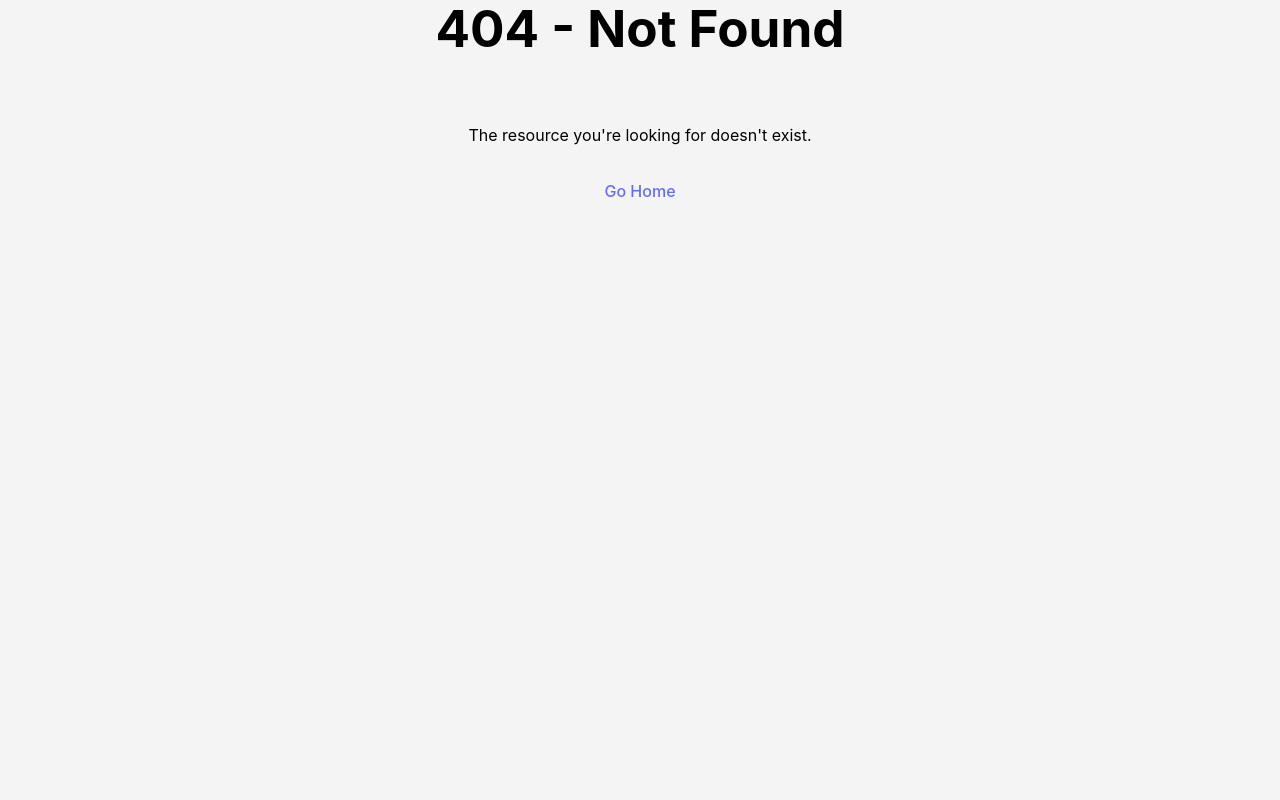
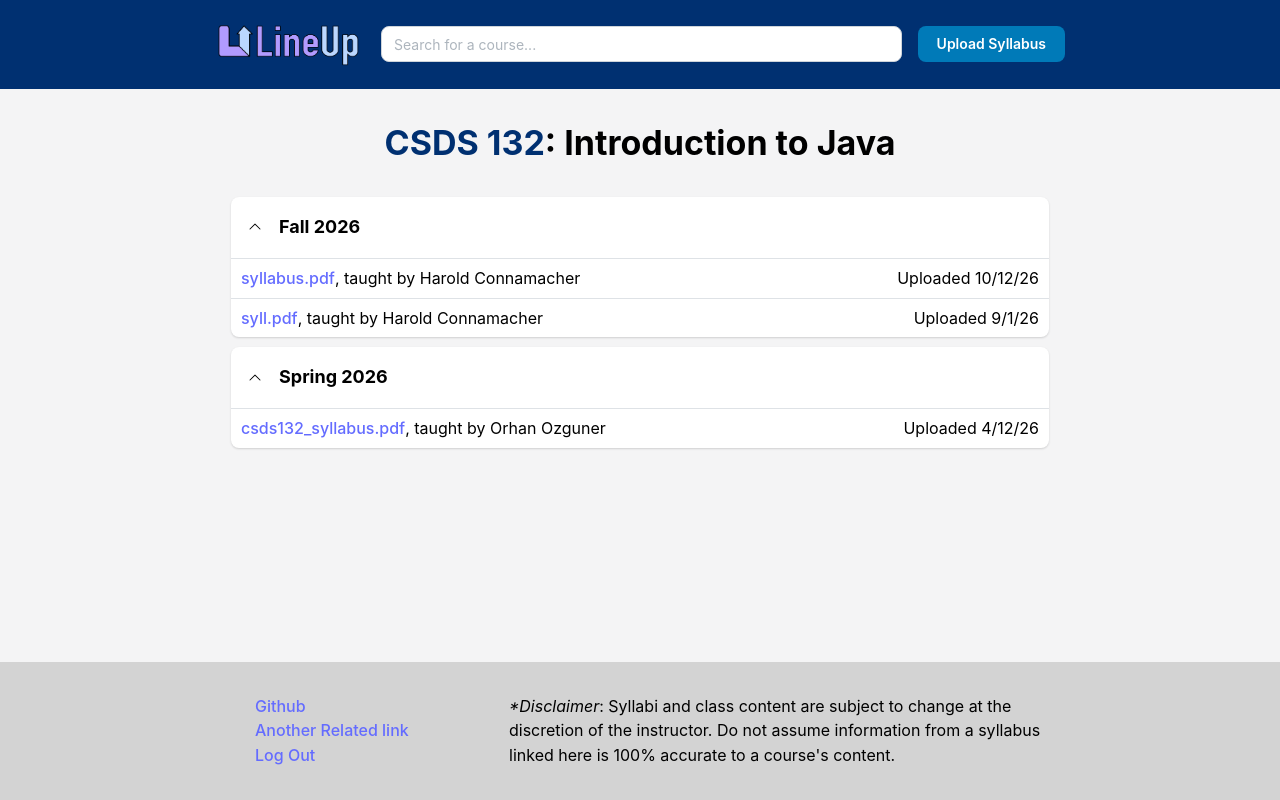
Before and after one commit to rhyderswen/syllabus-station, a React (Vite) app: page /course in a window 1280 px wide. Before the commit this address had no page. Built offline with nearby package versions, Linux system fonts and the light colour scheme.

Commit message:
Added course page (#25)

```diff
--- a/package.json
+++ b/package.json
@@ -12,6 +12,7 @@
     "@mantine/core": "^9.6.2",
     "@mantine/form": "^9.6.2",
     "@mantine/hooks": "^9.6.2",
+    "@phosphor-icons/react": "^2.1.10",
     "@tanstack/react-query": "^5.103.2",
     "express": "^5.1.0",
     "react": "^19.1.0",
--- a/src/client/App.css
+++ b/src/client/App.css
@@ -29,7 +29,6 @@
 }
 
 .home {
-  margin: 2rem 1rem 1rem 2rem;
   font-size: 20px;
 }
 
--- a/src/client/App.tsx
+++ b/src/client/App.tsx
@@ -1,9 +1,9 @@
 import Wrapper from "@/components/Wrapper";
 import Error from "@/pages/Error";
+import Home from "@/pages/Home";
 import { createBrowserRouter, Outlet, RouterProvider } from "react-router";
 import "./App.css";
-import Home from "@/pages/Home";
-
+import CoursePage from "./pages/CoursePage";
 
 function Layout() {
   return (
@@ -22,6 +22,20 @@ const router = createBrowserRouter([
         path: "/",
         element: <Home />,
       },
+      {
+        path: "/course",
+        children: [
+          {
+            index: true, // matches exactly /course
+            element: <CoursePage />,
+            // element: <Navigate to="/" replace />,
+          },
+          {
+            path: ":courseCode", // matches /course/:courseCode
+            element: <CoursePage />,
+          },
+        ],
+      },
     ],
   },
 ]);
--- /dev/null
+++ b/src/client/components/CourseSemester.tsx
@@ -0,0 +1,38 @@
+import { Box, Collapse, Divider, Group, Paper, Table, Text } from "@mantine/core";
+import { useDisclosure } from "@mantine/hooks";
+import { CaretDownIcon } from "@phosphor-icons/react";
+import { SemesterData } from "~/types";
+
+function CourseSemester({ semester, syllabi }: SemesterData) {
+  const [expanded, { toggle }] = useDisclosure(true);
+
+  return (
+    <Paper shadow="xs" id={semester}>
+      <Box p="md" onClick={toggle} style={{ cursor: "pointer" }}>
+        <Group wrap="nowrap">
+          <CaretDownIcon className={"rotatable " + (expanded ? "rotated" : "rotatable")} />
+          <Text size="lg" fw="700">
+            {semester}
+          </Text>
+        </Group>
+      </Box>
+      <Collapse expanded={expanded}>
+        <Divider />
+        <Table fz="1rem">
+          <Table.Tbody>
+            {syllabi.map((syllabus, index) => (
+              <Table.Tr key={index}>
+                <Table.Td>
+                  <a href="#">{syllabus.filename}</a>, taught by {syllabus.professor}
+                </Table.Td>
+                <Table.Td ta="right">Uploaded {syllabus.uploadDate}</Table.Td>
+              </Table.Tr>
+            ))}
+          </Table.Tbody>
+        </Table>
+      </Collapse>
+    </Paper>
+  );
+}
+
+export default CourseSemester;
--- a/src/client/components/Wrapper.tsx
+++ b/src/client/components/Wrapper.tsx
@@ -1,6 +1,6 @@
-import lineupLogo from "@/assets/lineup-full.png";  // placeholder to figure out spacing
-import { useRef, useState } from 'react';
-import { Box, Container, Button, Group, Autocomplete, Loader } from "@mantine/core";
+import lineupLogo from "@/assets/lineup-full.png"; // placeholder to figure out spacing
+import { Autocomplete, Box, Button, Container, Group } from "@mantine/core";
+import { Link } from "react-router";
 
 export interface WrapperProps {
   children: React.ReactNode;
@@ -15,18 +15,25 @@ const Wrapper = ({ children }: WrapperProps) => {
       style={{ gridTemplateRows: "auto minmax(300px, 1fr) auto" }}
     >
       <Box component="header" data-breakout bg="var(--cwrublue)" p="md">
-        <Group data-container c="white" justify="center" display='flex'>
-          <div className="lineUpLogo" style={{flexShrink:0}}>
-            <img src={lineupLogo} alt="LineUp Logo" height={50} />
+        <Group data-container c="white" justify="center" display="flex">
+          <div className="lineUpLogo" style={{ flexShrink: 0 }}>
+            <Link to="/">
+              <img src={lineupLogo} alt="LineUp Logo" height={50} />
+            </Link>
           </div>
           <Autocomplete
-            style={{flex:1, minWidth:0}}
+            style={{ flex: 1, minWidth: 0 }}
             placeholder="Search for a course..."
-            data={['CSDS 132: Introduction to Java', 'CSDS 233: Data Structures', 'CSDS 393: Software Engineering', 'CSDS 395: Senior Project in Computer Science']}
+            data={[
+              "CSDS 132: Introduction to Java",
+              "CSDS 233: Data Structures",
+              "CSDS 393: Software Engineering",
+              "CSDS 395: Senior Project in Computer Science",
+            ]}
             //rightSection={loading ? <Loader size={16} /> : null} // This will be used later for a loading circle to appear on the right edge of the search bar while searching
             // TODO: make it so search bar and upload button are only available when logged in
           />
-          <Button style={{flexShrink:0, fontSize:14, background:'#007ab8'}}>
+          <Button style={{ flexShrink: 0, fontSize: 14, background: "#007ab8" }}>
             Upload Syllabus
           </Button>
         </Group>
@@ -35,20 +42,33 @@ const Wrapper = ({ children }: WrapperProps) => {
       {children}
 
       <Box component="footer" data-breakout bg="var(--cwrugray)" p="md">
-        <Group data-container justify="center" display='flex'>
-          <div style={{flex:1}}>
-            <ul style={{listStyleType:"none"}}>
-              <li><a href='https://github.com/rhyderswen/syllabus-station' target="_blank">Github</a></li>
-              <li><a href='/' target="_blank">Another Related link</a></li>
-              <li><a href='/' target="_blank">Log Out</a></li>
+        <Group data-container justify="center" display="flex">
+          <div style={{ flex: 1 }}>
+            <ul style={{ listStyleType: "none" }}>
+              <li>
+                <a href="https://github.com/rhyderswen/syllabus-station" target="_blank">
+                  Github
+                </a>
+              </li>
+              <li>
+                <a href="/" target="_blank">
+                  Another Related link
+                </a>
+              </li>
+              <li>
+                <a href="/" target="_blank">
+                  Log Out
+                </a>
+              </li>
               {
                 // TODO: make it so Log Out only appears when logged in
               }
             </ul>
           </div>
-          <div style={{flex:2}}><i>*Disclaimer</i>: Syllabi and class content are subject to change at the discretion
-                of the instructor. Do not assume information from a syllabus linked here is 100% accurate
-                to a course's content.
+          <div style={{ flex: 2 }}>
+            <i>*Disclaimer</i>: Syllabi and class content are subject to change at the discretion of
+            the instructor. Do not assume information from a syllabus linked here is 100% accurate
+            to a course's content.
           </div>
         </Group>
       </Box>
--- /dev/null
+++ b/src/client/pages/CoursePage.tsx
@@ -0,0 +1,61 @@
+import CourseSemester from "@/components/CourseSemester";
+import { Container, Stack, Title } from "@mantine/core";
+import { CourseData } from "~/types";
+
+const SampleData: CourseData = {
+  name: "Introduction to Java",
+  code: "CSDS 132",
+  semesters: [
+    {
+      semester: "Fall 2026",
+      syllabi: [
+        {
+          filename: "syllabus.pdf",
+          pdfLink: "https://example.com/syllabus.pdf",
+          professor: "Harold Connamacher",
+          uploadDate: "10/12/26",
+        },
+        {
+          filename: "syll.pdf",
+          professor: "Harold Connamacher",
+          uploadDate: "9/1/26",
+          pdfLink: "https://example.com/syllabus.pdf",
+        },
+      ],
+    },
+    {
+      semester: "Spring 2026",
+      syllabi: [
+        {
+          filename: "csds132_syllabus.pdf",
+          professor: "Orhan Ozguner",
+          uploadDate: "4/12/26",
+          pdfLink: "https://example.com/syllabus.pdf",
+        },
+      ],
+    },
+  ],
+};
+
+const data = SampleData;
+
+const CoursePage = () => {
+  return (
+    <Container className="course" p="md" w="100%">
+      <Title order={1} mt="md" mb="xl" ta="center">
+        <b style={{ color: "var(--cwrublue)" }}>{data.code}</b>: {data.name}
+      </Title>
+      <Stack w="100%" gap="xs">
+        {data.semesters.map((semester) => (
+          <CourseSemester
+            key={semester.semester}
+            semester={semester.semester}
+            syllabi={semester.syllabi}
+          />
+        ))}
+      </Stack>
+    </Container>
+  );
+};
+
+export default CoursePage;
--- a/src/client/pages/Home.tsx
+++ b/src/client/pages/Home.tsx
@@ -3,12 +3,18 @@ import LoggedOutHome from "./LoggedOutHome";
 
 const Home = () => {
   //const { isAuthenticated, isLoading, error } = useAuth0();
-  const isLoggedIn = true;
+  const isLoggedIn = false;
 
   // If the user is authenticated, show the logged in homepage, otherwise show the logged out homepage
   // Don't show either if the authentication status is still loading or an error occurs
   //return <>{(!isLoading || error) && <>{isAuthenticated ? <LoggedInHome /> : <LoggedOutHome />}</>}</>;
-  return <>{isLoggedIn ? <LoggedInHome /> : <LoggedOutHome />}</>
+  return (
+    <>
+      {isLoggedIn ?
+        <LoggedInHome />
+      : <LoggedOutHome />}
+    </>
+  );
 };
 
 export default Home;
--- a/src/client/pages/LoggedInHome.tsx
+++ b/src/client/pages/LoggedInHome.tsx
@@ -1,17 +1,19 @@
-import { Container, UnstyledButton } from "@mantine/core";
+import { Container, Title } from "@mantine/core";
 
 const LoggedInHome = () => {
   return (
-    <Container className="home" p="md" style={{textAlign:"center"}}>
-      <h2>Welcome to <b style={{color: 'var(--cwrublue)'}}>Syllabus Station</b>!</h2>
+    <Container className="home" p="xl" ta="center">
+      <Title order={1} mb="md">
+        Welcome to <b style={{ color: "var(--cwrublue)" }}>Syllabus Station</b>!
+      </Title>
       {
-      // not too attached to CWRU blue for the name here ^
-      // but until we have a proper logo/color scheme figured out, it's fine
+        // not too attached to CWRU blue for the name here ^
+        // but until we have a proper logo/color scheme figured out, it's fine
       }
       Use the search bar above to find the syllabi of any course offered at CWRU.
       <br></br>
-      Or, if you notice that a syllabus is missing, you can press the button in the top right to upload
-      a syllabus for one of your own courses.
+      Or, if you notice that a syllabus is missing, you can press the button in the top right to
+      upload a syllabus for one of your own courses.
     </Container>
   );
 };
--- a/src/client/pages/LoggedOutHome.tsx
+++ b/src/client/pages/LoggedOutHome.tsx
@@ -1,15 +1,21 @@
-import { Container, UnstyledButton } from "@mantine/core";
+import { Container, Title, UnstyledButton } from "@mantine/core";
 
 const LoggedOutHome = () => {
   return (
-    <Container className="home" p="md" style={{textAlign:"center"}}>
-      <h2>Welcome to <b style={{color: 'var(--cwrublue)'}}>Syllabus Station</b>!</h2>
+    <Container className="home" p="xl" ta="center">
+      <Title order={1} mb="md">
+        Welcome to <b style={{ color: "var(--cwrublue)" }}>Syllabus Station</b>!
+      </Title>
       {
-      // not too attached to CWRU blue for the name here ^,
-      // but until we have a proper logo/color scheme figured out, it's fine
+        // not too attached to CWRU blue for the name here ^,
+        // but until we have a proper logo/color scheme figured out, it's fine
       }
       In order to view and add syllabi, you must{" "}
-      <UnstyledButton style={{color:"var(--cwrutrueblue)", fontSize:20, }} onClick={() => console.log("log in would happen here!")}>
+      <UnstyledButton
+        c="var(--cwrutrueblue)"
+        fz="inherit"
+        onClick={() => console.log("log in would happen here!")}
+      >
         sign in
       </UnstyledButton>{" "}
       with your CWRU account.
```
Also changed, not shown: src/shared/types.ts (+15 -1 lines), 1 other file (tests, documents, lock files or other folders).
